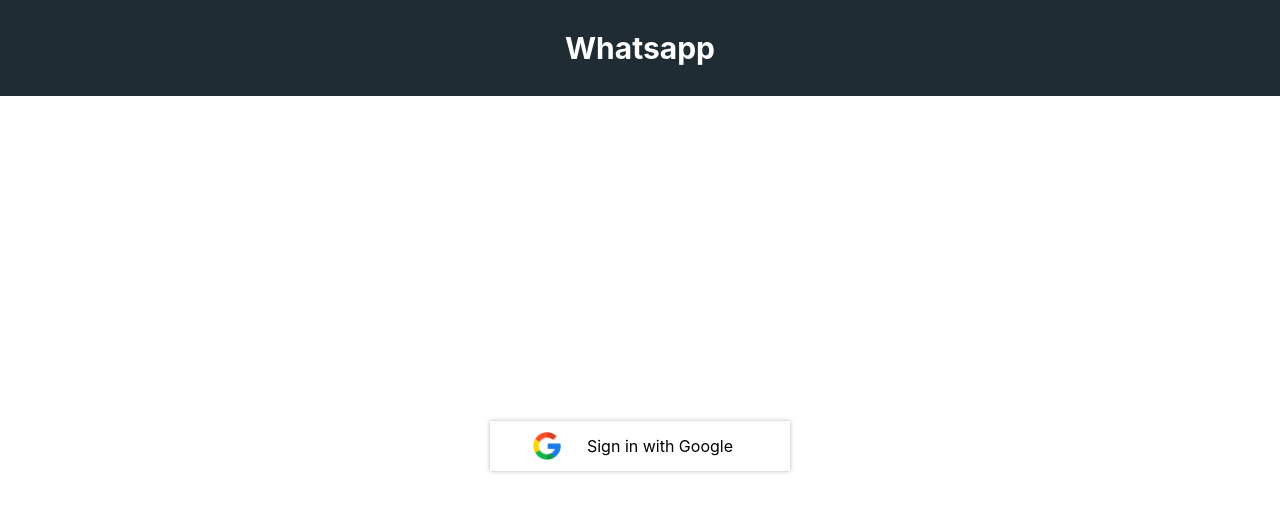
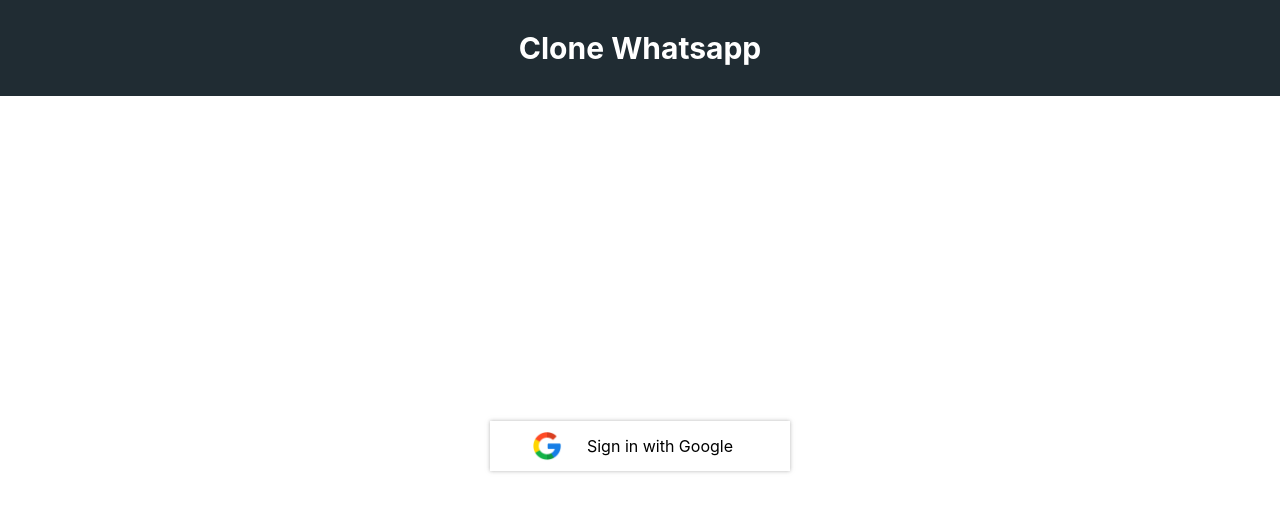
Before and after one commit to lucianoumc1/chat-application, a React (Create React App) app: page / in a window 1280 px wide. Shown: the top 512 px of the page. Built offline with nearby package versions, Linux system fonts and the light colour scheme; no server answers; the database is empty.

Commit message:
change tittle

```diff
--- a/src/components/Header/index.jsx
+++ b/src/components/Header/index.jsx
@@ -3,7 +3,7 @@ import "./Header.css";
 export function Header() {
   return (
     <header>
-      <h1>Whatsapp</h1>
+      <h1>Clone Whatsapp</h1>
     </header>
   );
 }
```
